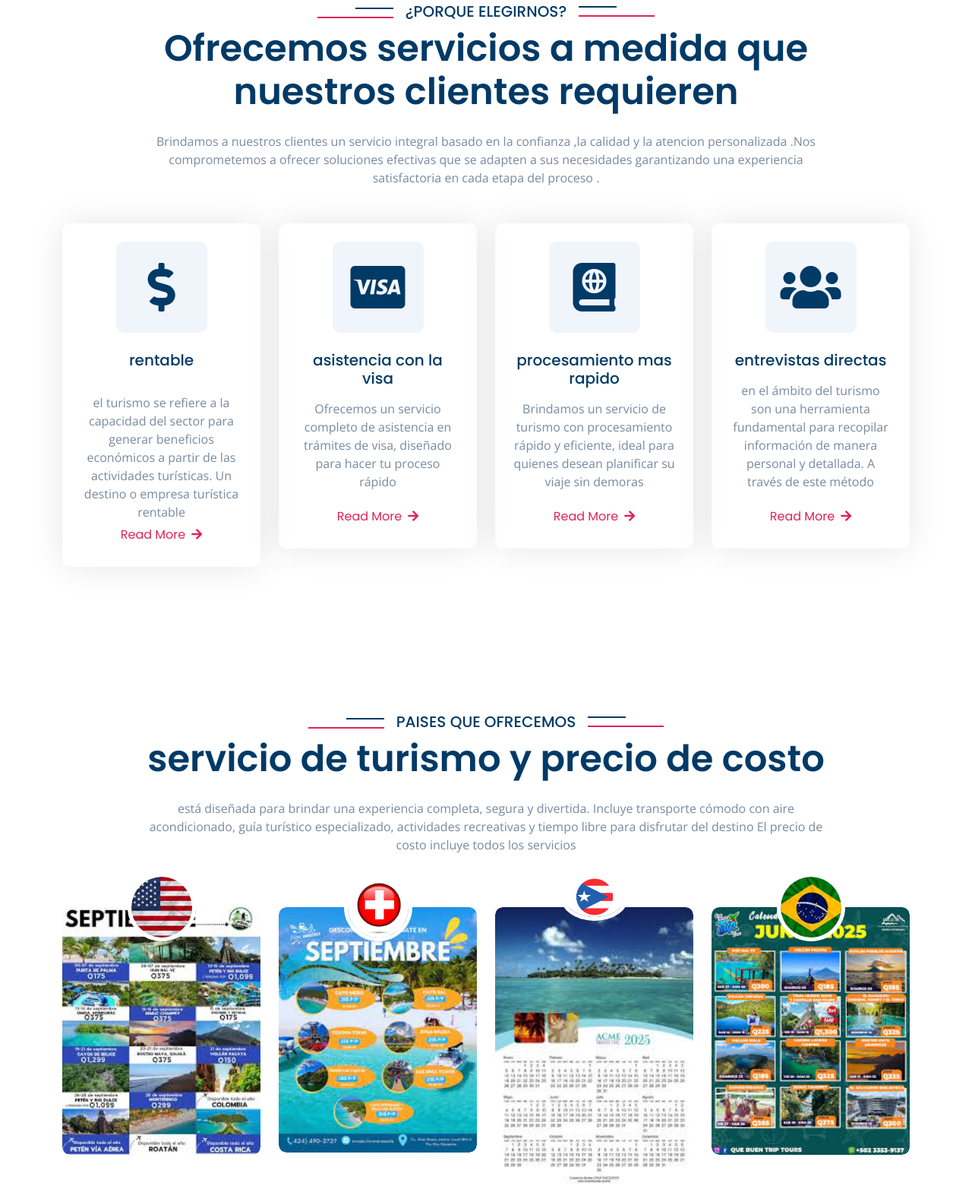
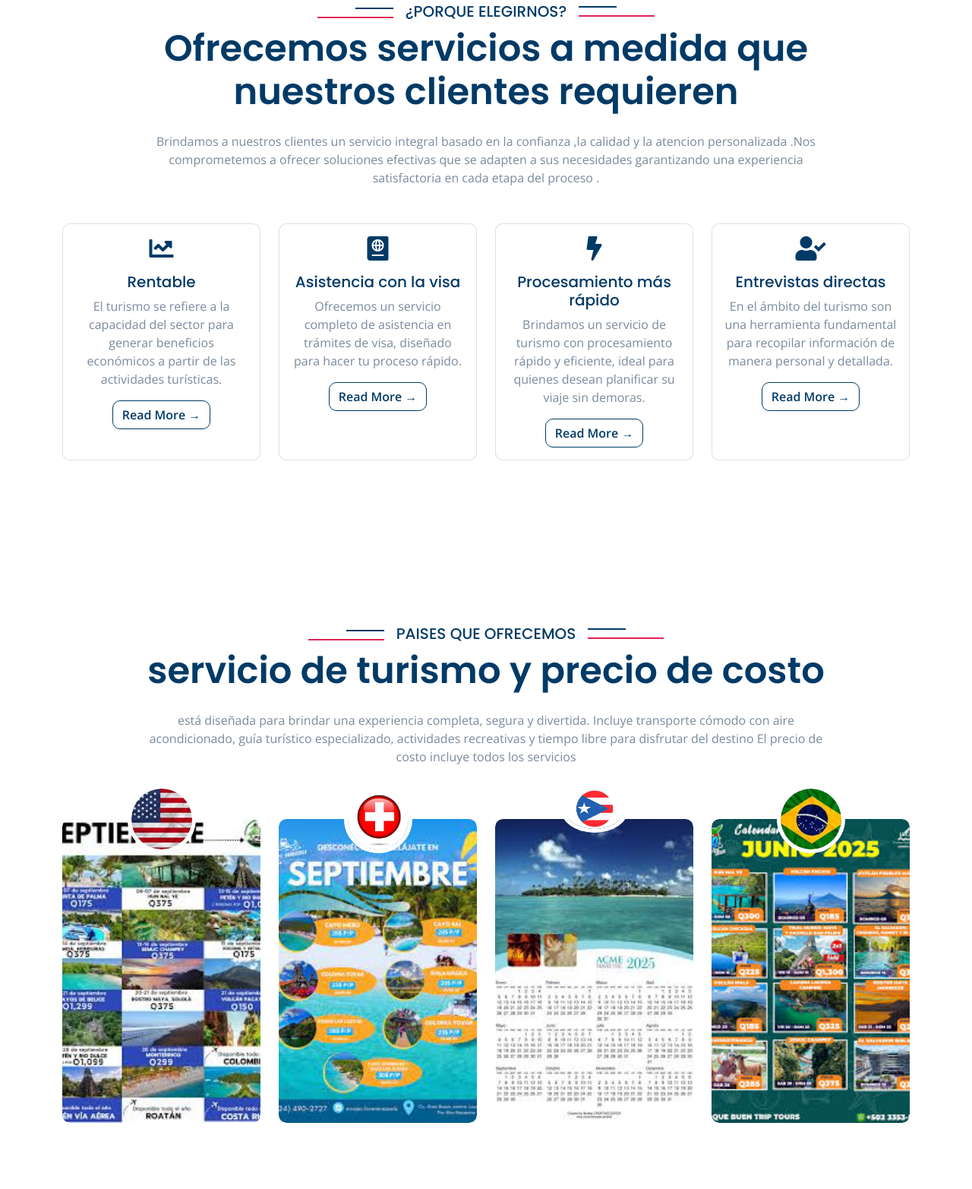
Before and after one commit to davidedusanchez0/Viajes-Don-Bosco, a plain HTML site: page feature.html in a window 1280 px wide. Shown: the part 615-2180 px from the top of the page at 76% size. Drawn offline with nearby package versions, Linux system fonts and the light colour scheme.

Commit message:
Arreglar feature

```diff
--- a/feature.html
+++ b/feature.html
@@ -160,52 +160,44 @@
                         garantizando una experiencia satisfactoria en cada etapa del proceso .
                     </p>
                 </div>
-                <div class="row g-4 justify-content-center text-center">
-                    <div class="col-md-6 col-lg-6 col-xl-3 wow fadeInUp" data-wow-delay="0.1s">
-                        <div class="feature-item text-center p-4">
-                            <div class="feature-icon p-3 mb-4">
-                                <i class="fas fa-dollar-sign fa-4x text-primary"></i>
-                            </div>
-                            <div class="feature-content d-flex flex-column">
-                                <h5 class="mb-3">rentable </h5>
-                                <p class="mb-3"></p>el turismo se refiere a la capacidad del sector para generar beneficios económicos a partir de las actividades turísticas. Un destino o empresa turística rentable
-                                <a class="btn btn-secondary rounded-pill" href="#">Read More<i class="fas fa-arrow-right ms-2"></i></a>
+                <div class="row">
+  <div class="col-md-6 col-lg-3 mb-4">
+    <div class="card h-100 text-center">
+      <div class="card-body">
+        <i class="fas fa-chart-line fa-2x text-primary mb-3"></i>
+        <h5 class="card-title">Rentable</h5>
+        <p class="card-text">El turismo se refiere a la capacidad del sector para generar beneficios económicos a partir de las actividades turísticas.</p>
+        <a href="#" class="btn btn-outline-primary">Read More →</a>
       </div>
     </div>
   </div>
-                    <div class="col-md-6 col-lg-6 col-xl-3 wow fadeInUp" data-wow-delay="0.3s">
-                        <div class="feature-item text-center p-4">
-                            <div class="feature-icon p-3 mb-4">
-                                <i class="fab fa-cc-visa fa-4x text-primary"></i>
-                            </div>
-                            <div class="feature-content d-flex flex-column">
-                                <h5 class="mb-3">asistencia con la visa </h5>
-                                <p class="mb-3">Ofrecemos un servicio completo de asistencia en trámites de visa, diseñado para hacer tu proceso rápido</p>
-                                <a class="btn btn-secondary rounded-pill" href="#">Read More<i class="fas fa-arrow-right ms-2"></i></a>
+  <div class="col-md-6 col-lg-3 mb-4">
+    <div class="card h-100 text-center">
+      <div class="card-body">
+        <i class="fas fa-passport fa-2x text-primary mb-3"></i>
+        <h5 class="card-title">Asistencia con la visa</h5>
+        <p class="card-text">Ofrecemos un servicio completo de asistencia en trámites de visa, diseñado para hacer tu proceso rápido.</p>
+        <a href="#" class="btn btn-outline-primary">Read More →</a>
       </div>
     </div>
   </div>
-                    <div class="col-md-6 col-lg-6 col-xl-3 wow fadeInUp" data-wow-delay="0.5s">
-                        <div class="feature-item text-center p-4">
-                            <div class="feature-icon p-3 mb-4">
-                                <i class="fas fa-atlas fa-4x text-primary"></i>
-                            </div>
-                            <div class="feature-content d-flex flex-column">
-                                <h5 class="mb-3">procesamiento mas rapido </h5>
-                                <p class="mb-3">Brindamos un servicio de turismo con procesamiento rápido y eficiente, ideal para quienes desean planificar su viaje sin demoras</p>
-                                <a class="btn btn-secondary rounded-pill" href="#">Read More<i class="fas fa-arrow-right ms-2"></i></a>
+  <div class="col-md-6 col-lg-3 mb-4">
+    <div class="card h-100 text-center">
+      <div class="card-body">
+        <i class="fas fa-bolt fa-2x text-primary mb-3"></i>
+        <h5 class="card-title">Procesamiento más rápido</h5>
+        <p class="card-text">Brindamos un servicio de turismo con procesamiento rápido y eficiente, ideal para quienes desean planificar su viaje sin demoras.</p>
+        <a href="#" class="btn btn-outline-primary">Read More →</a>
       </div>
     </div>
   </div>
-                    <div class="col-md-6 col-lg-6 col-xl-3 wow fadeInUp" data-wow-delay="0.7s">
-                        <div class="feature-item text-center p-4">
-                            <div class="feature-icon p-3 mb-4">
-                                <i class="fas fa-users fa-4x text-primary"></i>
-                            </div>
-                            <div class="feature-content d-flex flex-column">
-                                <h5 class="mb-3">entrevistas directas </h5>
-                                <p class="mb-3">en el ámbito del turismo son una herramienta fundamental para recopilar información de manera personal y detallada. A través de este método</p>
-                                <a class="btn btn-secondary rounded-pill" href="#">Read More<i class="fas fa-arrow-right ms-2"></i></a>
+  <div class="col-md-6 col-lg-3 mb-4">
+    <div class="card h-100 text-center">
+      <div class="card-body">
+        <i class="fas fa-user-check fa-2x text-primary mb-3"></i>
+        <h5 class="card-title">Entrevistas directas</h5>
+        <p class="card-text">En el ámbito del turismo son una herramienta fundamental para recopilar información de manera personal y detallada.</p>
+        <a href="#" class="btn btn-outline-primary">Read More →</a>
       </div>
     </div>
   </div>
@@ -226,36 +218,36 @@
                     <p class="mb-0">está diseñada para brindar una experiencia completa, segura y divertida. Incluye transporte cómodo con aire acondicionado, guía turístico especializado, actividades recreativas y tiempo libre para disfrutar del destino El precio de costo incluye todos los servicios   </p>
                 </div>
                 <div class="row g-4 text-center">
-                    <div class="col-lg-6 col-xl-3 mb-5 mb-xl-0 wow fadeInUp" data-wow-delay="0.1s">
-                        <div class="country-item">
-                            <div class="rounded overflow-hidden">
-                                <img src="img/calendario1.jpg" class="img-fluid w-100 rounded" alt="Image">
+    <div class="col-lg-6 col-xl-3 mb-5 mb-xl-0">
+        <div class="country-item d-flex flex-column h-100">
+            <div class="rounded overflow-hidden flex-grow-1">
+                <img src="img/calendario1.jpg" class="img-fluid w-100 rounded" alt="Image" style="height: 400px; object-fit: cover;">
             </div>
             <div class="country-flag">
                 <img src="img/usa.jpg" class="img-fluid rounded-circle" alt="Image">
             </div>
             <div class="country-name">
-                                <a href="#" class="text-white fs-4">Estados Unidos </a>
+                <a href="#" class="text-white fs-4">Estados Unidos</a>
             </div>
         </div>
     </div>
-                    <div class="col-lg-6 col-xl-3 mb-5 mb-xl-0 wow fadeInUp" data-wow-delay="0.3s">
-                        <div class="country-item">
-                            <div class="rounded overflow-hidden">
-                                <img src="img/calendario2.jpg" class="img-fluid w-100 rounded" alt="Image">
+    <div class="col-lg-6 col-xl-3 mb-5 mb-xl-0">
+        <div class="country-item d-flex flex-column h-100">
+            <div class="rounded overflow-hidden flex-grow-1">
+                <img src="img/calendario2.jpg" class="img-fluid w-100 rounded" alt="Image" style="height: 400px; object-fit: cover;">
             </div>
             <div class="country-flag">
                 <img src="img/suiza.jpg" class="img-fluid rounded-circle" alt="Image">
             </div>
             <div class="country-name">
-                                <a href="#" class="text-white fs-4">suiza</a>
+                <a href="#" class="text-white fs-4">Suiza</a>
             </div>
         </div>
     </div>
-                    <div class="col-lg-6 col-xl-3 mb-5 mb-xl-0 wow fadeInUp" data-wow-delay="0.5s">
-                        <div class="country-item">
-                            <div class="rounded overflow-hidden">
-                                <img src="img/calendario3.jpg" class="img-fluid w-100 rounded" alt="Image">
+    <div class="col-lg-6 col-xl-3 mb-5 mb-xl-0">
+        <div class="country-item d-flex flex-column h-100">
+            <div class="rounded overflow-hidden flex-grow-1">
+                <img src="img/calendario3.jpg" class="img-fluid w-100 rounded" alt="Image" style="height: 400px; object-fit: cover;">
             </div>
             <div class="country-flag">
                 <img src="img/puero rico.jpg" class="img-fluid rounded-circle" alt="Image">
@@ -265,10 +257,10 @@
             </div>
         </div>
     </div>
-                    <div class="col-lg-6 col-xl-3 mb-5 mb-xl-0 wow fadeInUp" data-wow-delay="0.7s">
-                        <div class="country-item">
-                            <div class="rounded overflow-hidden">
-                                <img src="img/calendario4.jpg" class="img-fluid w-100 rounded" alt="Image">
+    <div class="col-lg-6 col-xl-3 mb-5 mb-xl-0">
+        <div class="country-item d-flex flex-column h-100">
+            <div class="rounded overflow-hidden flex-grow-1">
+                <img src="img/calendario4.jpg" class="img-fluid w-100 rounded" alt="Image" style="height: 400px; object-fit: cover;">
             </div>
             <div class="country-flag">
                 <img src="img/brazil.jpg" class="img-fluid rounded-circle" alt="Image">
```
Lines whose indentation alone changed are shown as unchanged.
